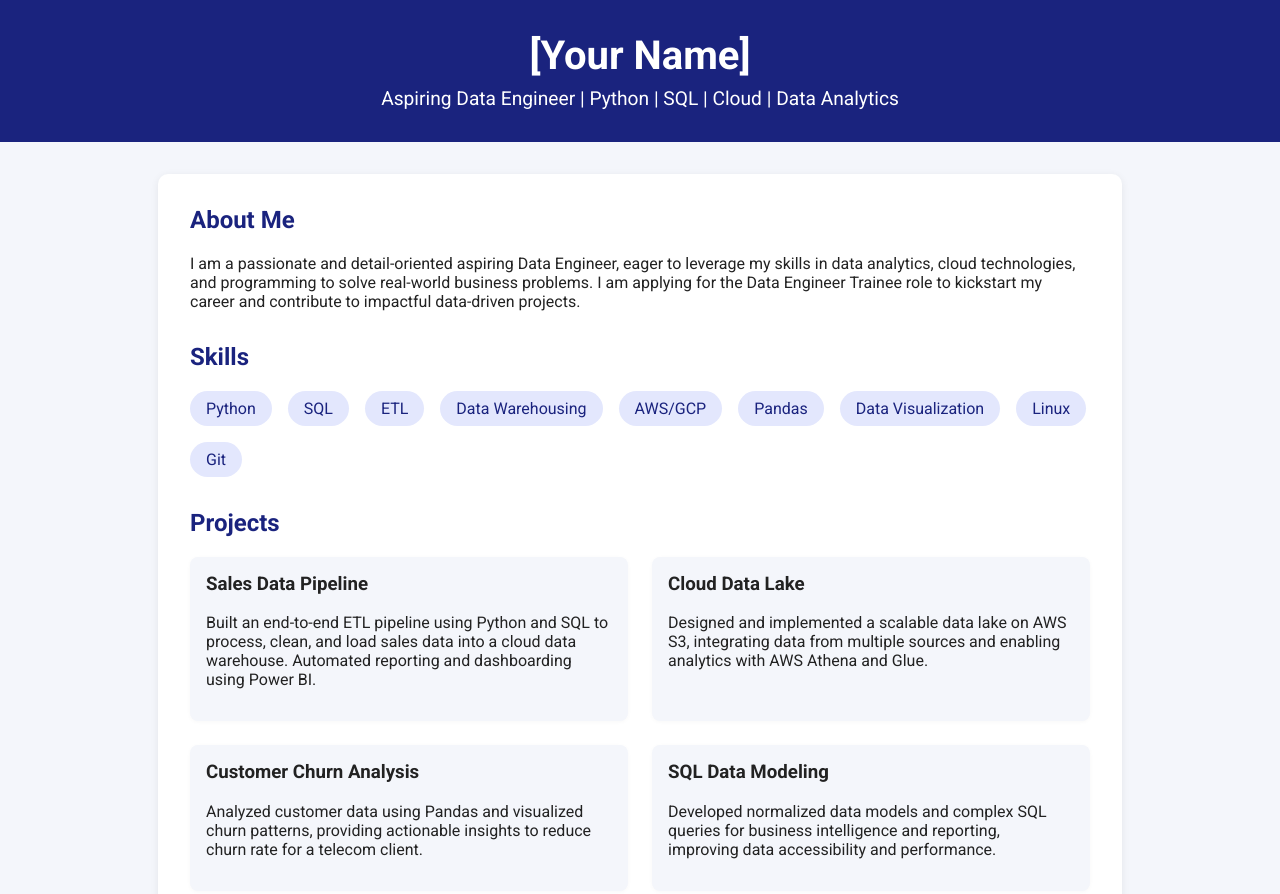
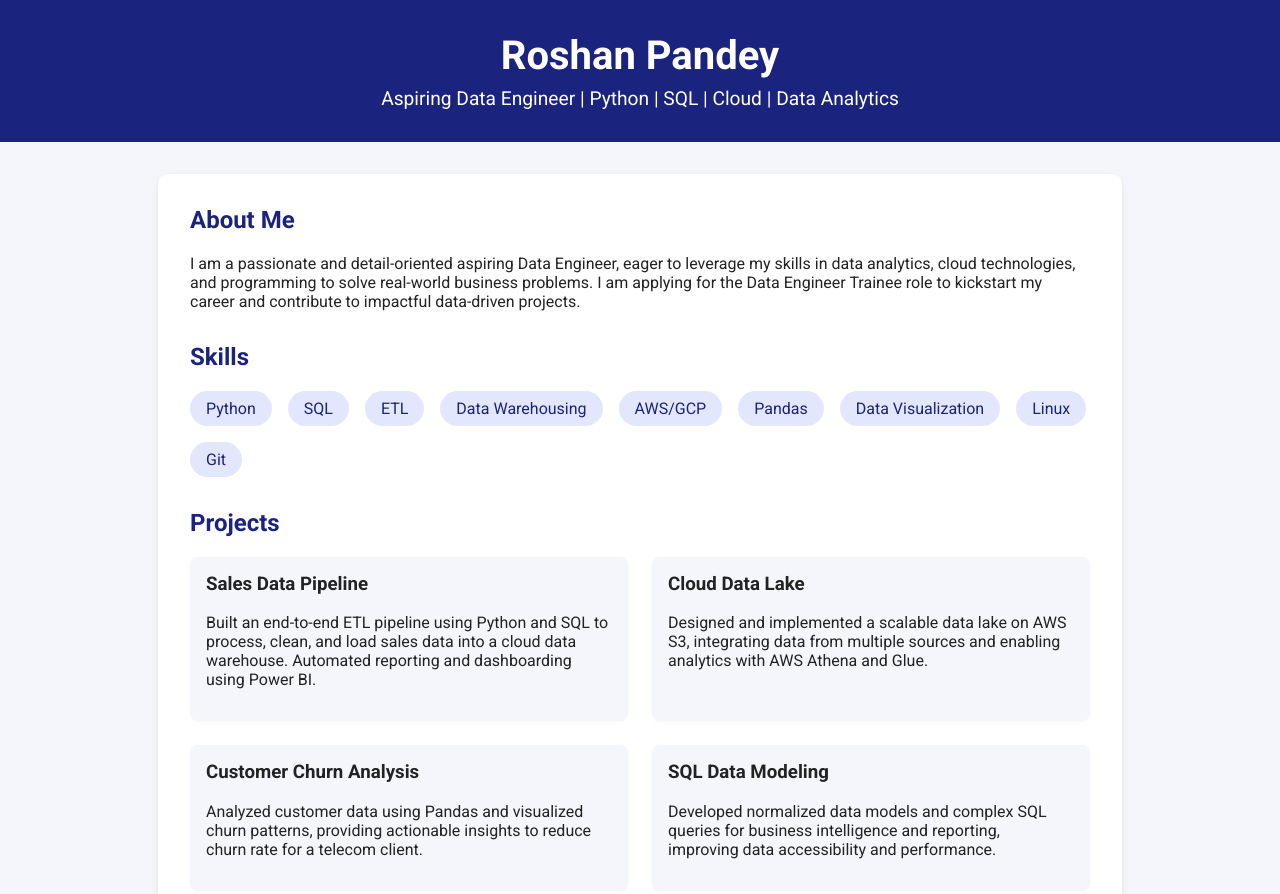
Before and after one commit to Roshan20222/web3, a plain HTML site: page index.html in a window 1280 px wide. Shown: the top 894 px of the page. Drawn offline with Linux system fonts and the light colour scheme.

Commit message:
Update index.html

```diff
--- a/index.html
+++ b/index.html
@@ -3,7 +3,7 @@
 <head>
     <meta charset="UTF-8">
     <meta name="viewport" content="width=device-width, initial-scale=1.0">
-    <title>Data Engineer Trainee - [Your Name]</title>
+    <title>Data Engineer Trainee - Roshan Pandey</title>
     <link href="https://fonts.googleapis.com/css?family=Roboto:400,700&display=swap" rel="stylesheet">
     <style>
         body { font-family: 'Roboto', sans-serif; background: #f4f6fb; margin: 0; color: #222; }
@@ -28,7 +28,7 @@
 </head>
 <body>
     <header>
-        <h1>[Your Name]</h1>
+        <h1>Roshan Pandey</h1>
         <p>Aspiring Data Engineer | Python | SQL | Cloud | Data Analytics</p>
     </header>
     <div class="container">
```
